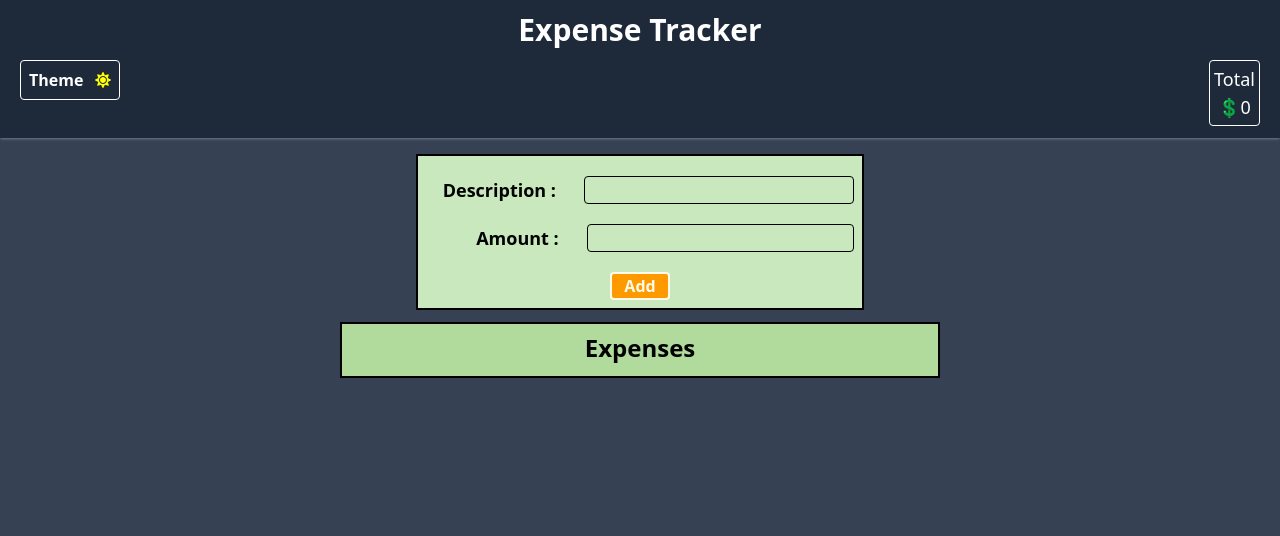
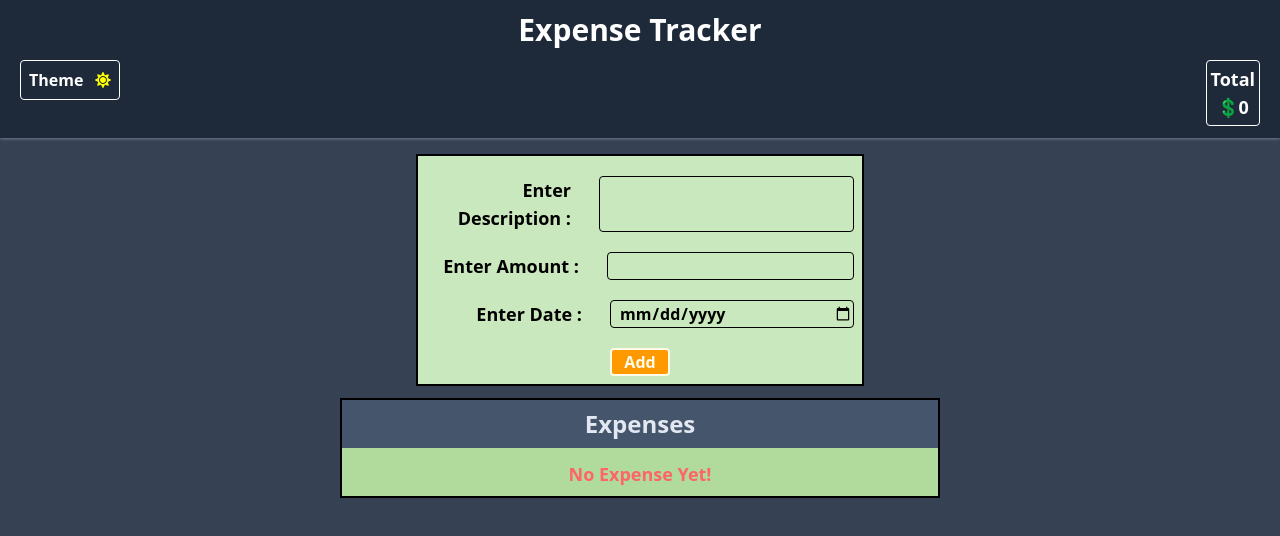
Before and after one commit to hafeez-07/react-budget-tracker, a React (Vite) app: page / in a window 1280 px wide. Shown: the top 536 px of the page. Built offline with nearby package versions, Linux system fonts and the light colour scheme.

Commit message:
Added new date feature and sorted the expense list based on date

```diff
--- a/src/components/BalanceBox.tsx
+++ b/src/components/BalanceBox.tsx
@@ -6,7 +6,10 @@ type BalanceBoxProps = {
 
 const BalanceBox = ({ balance }: BalanceBoxProps) => {
   return (
-    <div className="text-xs sm:text-lg text-center ml-autofont-semibold border p-1 rounded ">
+    <div
+      className="text-xs sm:text-lg text-center ml-auto font-semibold
+    border p-1 rounded hover:outline-2"
+    >
       <p>Total </p>
       <p> 💲{balance}</p>
     </div>
--- a/src/components/ExpenseList.tsx
+++ b/src/components/ExpenseList.tsx
@@ -6,23 +6,55 @@ type ExpenseListProps = {
   deleteExpense: (id: number) => void;
 };
 
+type groupedExpenseType = Record<string, ExpenseType[]>;
+
 const ExpenseList = ({ expense, deleteExpense }: ExpenseListProps) => {
-  console.log("expense list renders");
+  const groupedExpense: groupedExpenseType = expense.reduce((acc, cur) => {
+    if (!acc[cur.date]) acc[cur.date] = [];
+    acc[cur.date].push(cur);
+    return acc;
+  }, {} as groupedExpenseType);
+
+  const sortedDates = Object.keys(groupedExpense).sort(
+    (a, b) => new Date(b).getTime() - new Date(a).getTime()
+  );
+
   return (
     <div className="border-2 mt-3 sm:w-150 mx-3 sm:mx-auto bg-[#B0DB9C]">
-      <h2 className="sm:text-2xl font-semibold mt-2 mb-3 text-center">
+      <h2
+        className="sm:text-2xl font-semibold  mb-3
+      text-center text-black p-2 dark:bg-slate-600 dark:text-slate-200"
+      >
         Expenses
       </h2>
-      <ol className="list-decimal pl-6 space-y-3">
-        {expense.map((expense: ExpenseType) => (
-          <li className="list  pl-6 " key={expense.id}>
-            <div className="flex items-center justify-between gap-4 mb-2 font-semibold">
-              <span className="flex-1 break-all">{expense.description}</span>
-              <span className="w-4 text-center">=</span>
-              <span className=" w-24 text-left">💲{expense.amount}</span>
+      {expense.length === 0 ? (
+        <div className="text-center my-2 text-lg font-semibold text-red-400">
+          No Expense Yet!{" "}
+        </div>
+      ) : (
+        <div className=" space-y-10 my-3 ">
+          {sortedDates.map((date) => (
+            <div key={date}>
+              <h3 className="font-semibold text-center mb-2">🗓️{date}</h3>
+              <ol className="list-decimal pl-8 space-y-2">
+                {groupedExpense[date].map((exp) => (
+                  <li key={exp.id}>
+                    <div className="flex items-center justify-between gap-4 font-semibold">
+                      <span className="flex-1 break-all ml-4">
+                        {exp.description}
+                      </span>
+                      <span>=</span>
+                      <span className=" w-24 text-left">💲{exp.amount}</span>
                       <button
-                onClick={() => deleteExpense(expense.id)}
-                className="border rounded mr-2 px-2 bg-red-500 hover:bg-red-500/80"
+                        onClick={() => {
+                          if (
+                            confirm(
+                              "Are you sure you want to delete this expense?"
+                            )
+                          )
+                            deleteExpense(exp.id);
+                        }}
+                        className="border rounded mr-2 px-2 bg-red-500 hover:outline-2"
                       >
                         Delete
                       </button>
@@ -31,6 +63,10 @@ const ExpenseList = ({ expense, deleteExpense }: ExpenseListProps) => {
                 ))}
               </ol>
             </div>
+          ))}
+        </div>
+      )}
+    </div>
   );
 };
 
--- a/src/components/UserInput.tsx
+++ b/src/components/UserInput.tsx
@@ -7,22 +7,24 @@ export type ExpenseType = {
   id: number;
   description: string;
   amount: number;
+  date: string;
 };
 
 const UserInput = () => {
-  console.log("userInput renders");
   const [description, setDescription] = useState("");
   const [amount, setAmount] = useState("");
   const [expense, setExpense] = useState<ExpenseType[]>([]);
   const [balance, setBalance] = useState(0);
   const [isDark, setIsDark] = useState(true);
+  const [date, setDate] = useState("");
 
   useEffect(() => {
     const savedExpense = localStorage.getItem("expense");
     const savedBalance = localStorage.getItem("balance");
-
+    const savedTheme = localStorage.getItem("savedTheme");
     if (savedExpense) setExpense(JSON.parse(savedExpense));
     if (savedBalance) setBalance(JSON.parse(savedBalance));
+    if (savedTheme) setIsDark(JSON.parse(savedTheme));
   }, []);
 
   // Apply/remove the "dark" class on <html> whenever isDark changes
@@ -41,12 +43,19 @@ const UserInput = () => {
       id: Date.now(),
       description: description,
       amount: parseFloat(amount),
+      date,
     };
     const updatedExpense = [...expense, newExpense];
     setDescription("");
     setAmount("");
-    // setExpense(updatedExpense)
+    setDate("");
     updateExpenseData(updatedExpense);
+  };
+
+  const themeToggle = () => {
+    const newTheme = !isDark;
+    setIsDark(newTheme);
+    localStorage.setItem("savedTheme", JSON.stringify(newTheme));
   };
 
   const deleteExpense = useCallback(
@@ -76,13 +85,14 @@ const UserInput = () => {
        dark:bg-gray-800 dark:text-white p-3 w-full shadow shadow-gray-500 "
       >
         <div className=" text-center  w-full">
-          <h1 className="text-xl sm:text-3xl font-bold">Expense Tracker</h1>
+          <h1 className="text-xl sm:text-3xl font-bold ">Expense Tracker</h1>
         </div>
 
         <div className="flex w-full  justify-between mt-3 px-2  text-center">
           <button
-            onClick={() => setIsDark(!isDark)}
-            className="flex gap-3 items-center border rounded px-2 h-10 font-semibold"
+            onClick={themeToggle}
+            className="flex gap-3 items-center border rounded px-2 h-10 font-semibold
+            hover:outline-2"
           >
             Theme {isDark ? <FaSun color="yellow" /> : <FaMoon color="gray" />}
           </button>
@@ -96,33 +106,45 @@ const UserInput = () => {
          font-semibold sm:gap-2 border-2 p-2 min-w-0 bg-[#CAE8BD]"
         >
           <div className=" flex gap-2 flex-col sm:flex-row justify-between my-3">
-            <label className="text-xs sm:text-lg flex-1 sm:text-right sm:pr-5">
-              Description :{" "}
+            <label className="text-xs  sm:text-lg flex-2 sm:text-right sm:pr-5">
+              Enter Description :
             </label>
             <input
               type="text"
               value={description}
               onChange={(e) => setDescription(e.target.value)}
               required
-              className="border rounded flex-2 pl-2"
+              className="border rounded flex-3 pl-2"
             ></input>
           </div>
           <div className="flex flex-col gap-2 sm:flex-row  justify-between min-w-0 mb-3">
-            <label className="flex-1 sm:text-right sm:pr-5 text-xs sm:text-lg">
-              Amount :
+            <label className="flex-2 sm:text-right sm:pr-5 text-xs sm:text-lg">
+              Enter Amount :
             </label>
             <input
               type="number"
               value={amount}
               onChange={(e) => setAmount(e.target.value)}
               required
-              className="border rounded flex-2"
+              className="border rounded flex-3"
             ></input>
+          </div>
+          <div className="flex flex-col gap-2 sm:flex-row  justify-between min-w-0 mb-3">
+            <label className="flex-2 sm:text-right sm:pr-5 text-xs sm:text-lg">
+              Enter Date :
+            </label>
+            <input
+              type="date"
+              value={date}
+              onChange={(e) => setDate(e.target.value)}
+              required
+              className="border rounded flex-3 pl-2"
+            />
           </div>
           <button
             type="submit"
             className="border-2  rounded  bg-amber-500 text-amber-50
-             hover:bg-amber-500/80 w-15 mx-auto"
+             hover:outline-2 w-15 mx-auto"
           >
             Add
           </button>
```
Also changed, not shown: src/assets/screenshot.png, 1 other file (tests, documents, lock files or other folders). Lines whose indentation alone changed are shown as unchanged.
